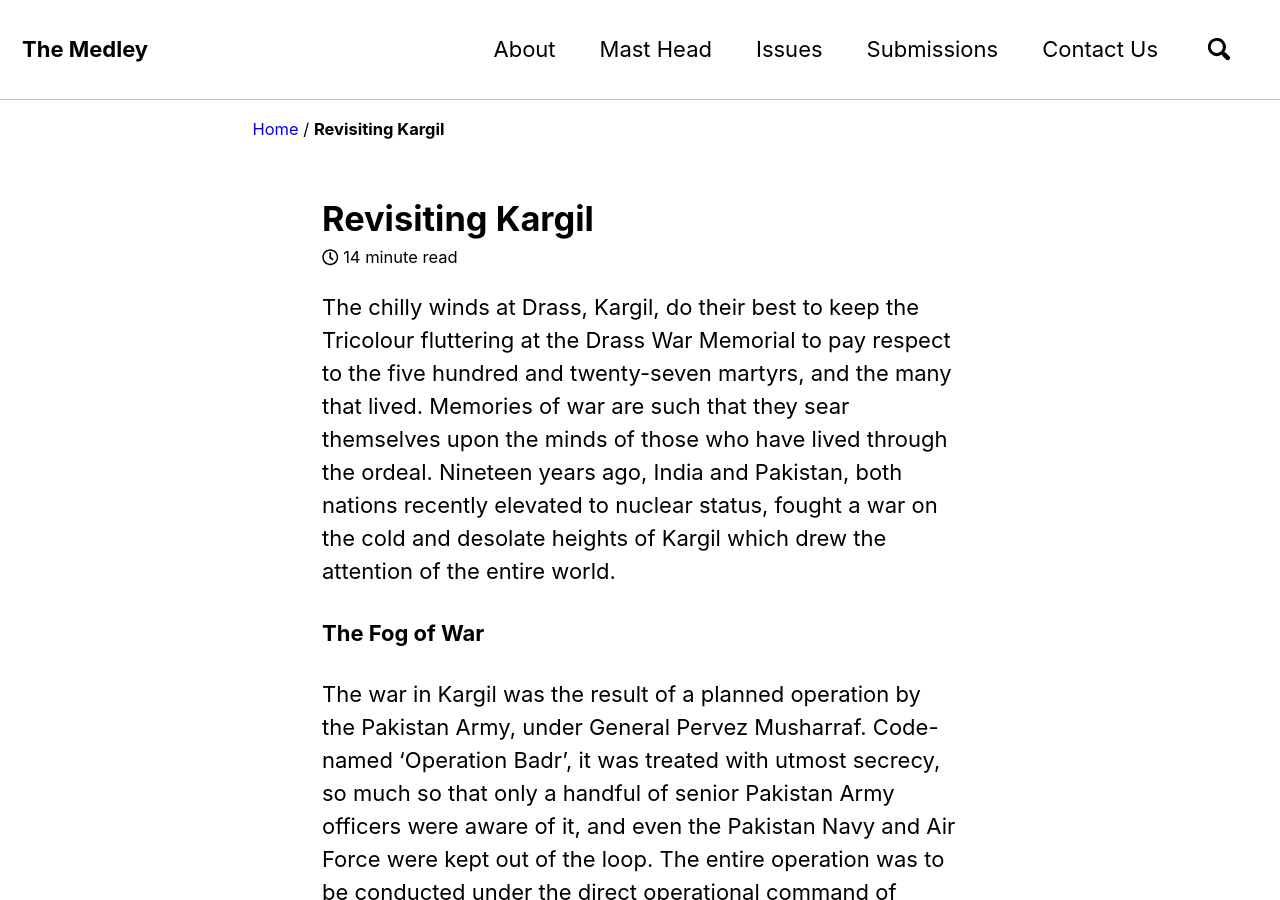
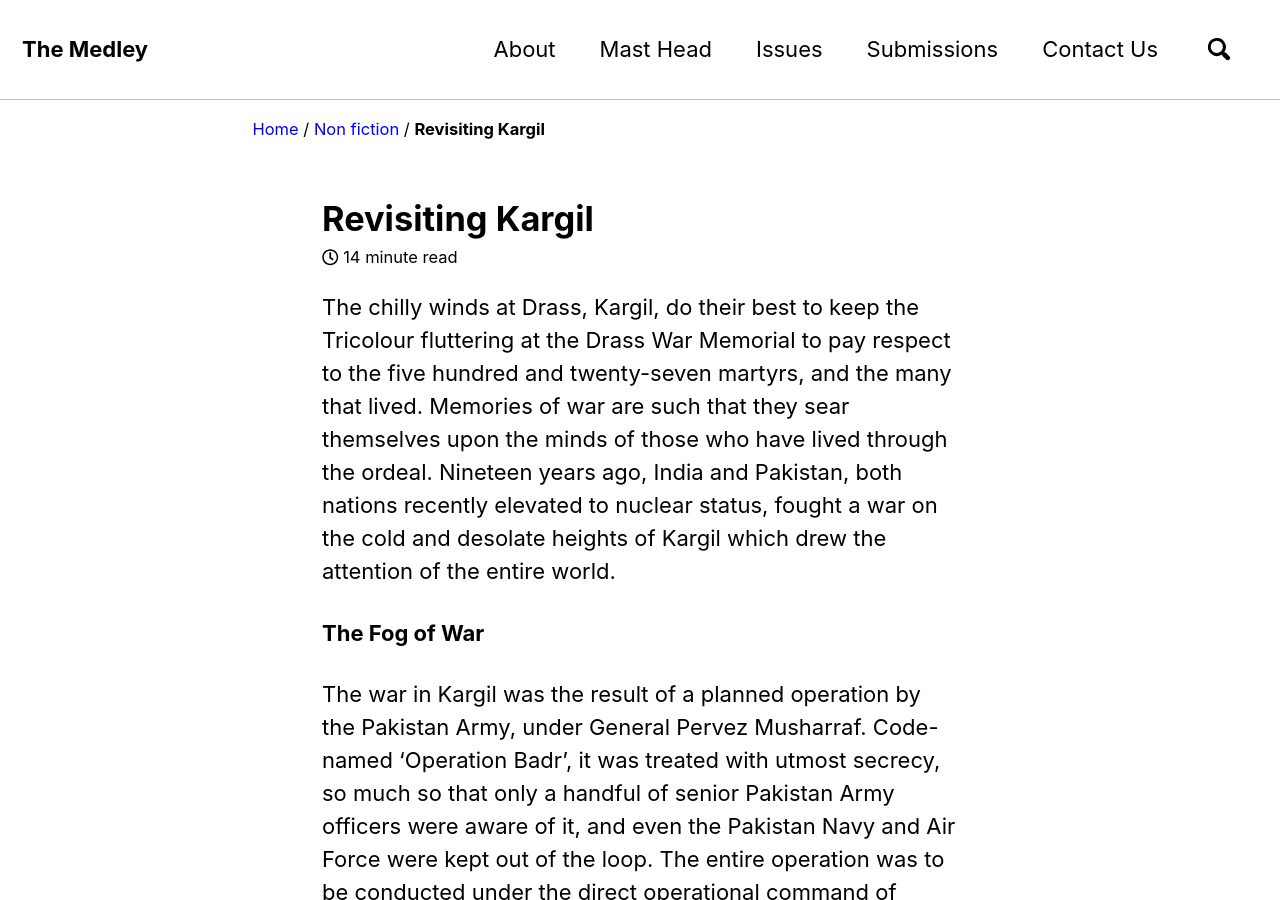
Before and after one commit to TheMedley/TheMedley.github.io, a Jekyll site: the page built from _posts/2018-08-04-revisiting-kargil.md, in a window 1280 px wide and 900 px high. Built offline with Jekyll 4.4.1, drawn with Linux system fonts in a browser that asks for light colours; nearby versions of some CDN libraries; some web fonts are replaced; some of the changed text lies outside the part shown.

Commit message:
Update from Forestry.io - Updated revisiting-kargil.md

```diff
--- a/_posts/2018-08-04-revisiting-kargil.md
+++ b/_posts/2018-08-04-revisiting-kargil.md
@@ -2,7 +2,8 @@
 title: Revisiting Kargil
 date: 2018-08-04 05:49:10 +0000
 non_fiction: ''
-author: "/akshat.jpg"
+author:
+- "/akshat.jpg"
 undefined: []
 author_s_bio: Akshat Mayne is a Final Year student of English Literature at Hansraj
   College. Apart from the poetry of Kipling and Tennyson, his interests lie deep in
@@ -12,6 +13,8 @@ author_s_bio: Akshat Mayne is a Final Year student of English Literature at Hans
   has not received its deserved share of acclaim, and through his writing, Akshat
   wishes to promote interest in the subject, and highlight its importance in the field
   of leadership, among others.
+category:
+- Non-Fiction
 
 ---
 The chilly winds at Drass, Kargil, do their best to keep the Tricolour fluttering at the Drass War Memorial to pay respect to the five hundred and twenty-seven martyrs, and the many that lived. Memories of war are such that they sear themselves upon the minds of those who have lived through the ordeal. Nineteen years ago, India and Pakistan, both nations recently elevated to nuclear status, fought a war on the cold and desolate heights of Kargil which drew the attention of the entire world.
```
